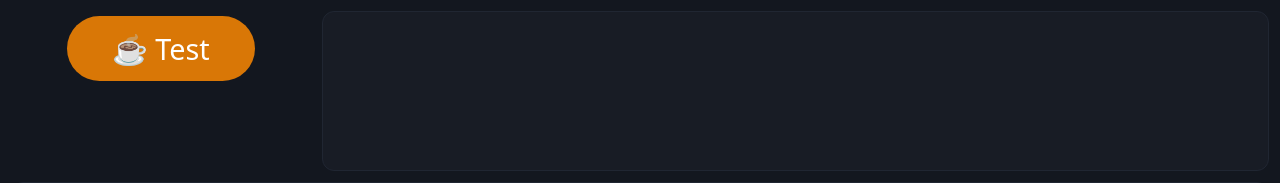
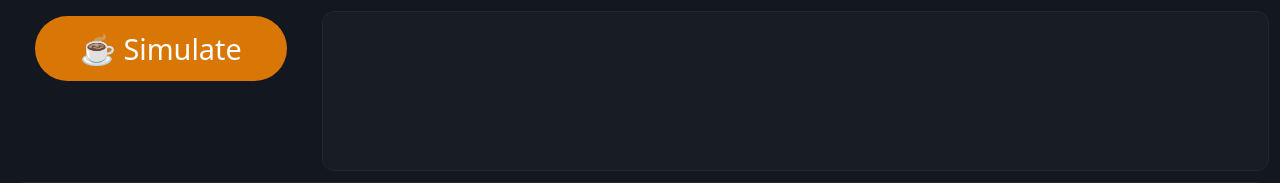
Before and after one commit to jenschristianschroder/rpiCoffee, a FastAPI app: page / in a window 1280 px wide. Shown: the part 44-227 px from the top of the page. Run offline with FastAPI, Linux system fonts and the light colour scheme; data that the repository does not hold is empty; some libraries are stand-ins or nearby versions.

Commit message:
fix: rename Test button to Simulate on kiosk page

```diff
--- a/app/admin/templates/index.html
+++ b/app/admin/templates/index.html
@@ -205,7 +205,7 @@
 
     <div class="left-col">
       <div class="brew-section">
-          <button class="brew-btn" id="brew-btn" onclick="brew()">&#9749; Test</button>
+          <button class="brew-btn" id="brew-btn" onclick="brew()">&#9749; Simulate</button>
       </div>
     </div>
 
```
